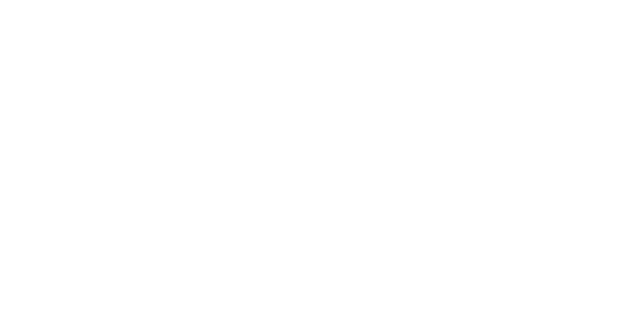
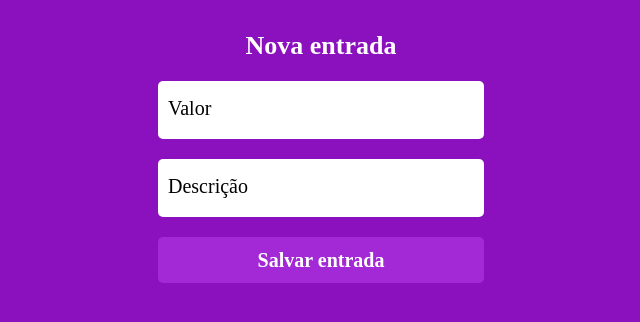
Before and after one commit to RayAra2004/my-wallet-front, a React (Vite) app: page /nova-transacao/1 in a window 1280 px wide. Shown: the top 322 px of the page, without its empty margins (319-959 px from the left). Built offline with nearby package versions, Linux system fonts and the light colour scheme; a web font is replaced by a local one.

Commit message:
Transaction - Layout

```diff
--- a/src/pages/Home.jsx
+++ b/src/pages/Home.jsx
@@ -1,10 +1,12 @@
 import { useContext } from "react"
 import { styled } from "styled-components"
 import { Token } from "../resources/token.context"
+import { useNavigate } from "react-router-dom";
 
 export default function Home(){
 
     const [token, setToken] = useContext(Token);
+    const navigate = useNavigate();
 
     const config = {
         headers: {
@@ -28,11 +30,11 @@
                 </SCBalance>
             </SCRegistryBody>
             <SCTransaction>
-                <div>
+                <div onClick={()=> {navigate('/nova-transacao/entrada')}}>
                     <ion-icon name="add-circle-outline"></ion-icon>
                     <p>Nova<br/>entrada</p>
                 </div>
-                <div>
+                <div onClick={()=> {navigate('/nova-transacao/saida')}}>
                     <ion-icon name="remove-circle-outline"></ion-icon>
                     <p>Nova<br/>saída</p>
                 </div>
--- a/src/pages/Transaction.jsx
+++ b/src/pages/Transaction.jsx
@@ -1,12 +1,76 @@
 import { useParams } from "react-router-dom"
+import { styled } from "styled-components";
 
 export default function Transaction(){
 
     const {tipo} = useParams();
 
+    let text = 'entrada';
+    if(tipo === 'saida') text = 'saída';
+
     return(
-        <>
+        <SCTransaction>
+            <p>Nova {text}</p>
+            <form>
+                <input placeholder="Valor"/>
+                <input placeholder="Descrição"/>
+                <button>Salvar {text}</button>
+            </form>
 
-        </>
+        </SCTransaction>
     )
 }
+
+const SCTransaction = styled.div`
+    height: 100svh;
+    background-color: #8C11BE;
+    display: flex;
+    flex-direction: column;
+    align-items: center;
+
+    p{
+        font-family: 'Raleway', cursive;
+        font-size: 26px;
+        line-height: 31px;
+        font-weight: 700;
+        color: #FFFFFF;
+        margin-top: 30px;
+        margin-bottom: 20px;
+    }
+
+    form{
+        width: 326px;
+
+        input{
+            border: none;
+            border-radius: 5px;
+            width: 100%;
+            height: 58px;
+            padding-left: 10px;
+            margin-bottom: 20px;
+
+
+        }
+
+        input::placeholder{
+            font-family: 'Raleway', cursive;
+            font-size: 20px;
+            line-height: 23px;
+            font-weight: 400;
+            color: #000000;
+        }
+
+        button{
+            border: none;
+            width: 100%;
+            height: 46px;
+            border-radius: 5px;
+            background-color: #A328D6;
+            color: #FFFFFF;
+            font-family: 'Raleway', cursive;
+            font-size: 20px;
+            line-height: 23px;
+            font-weight: 700;
+        }
+    }
+`
```
